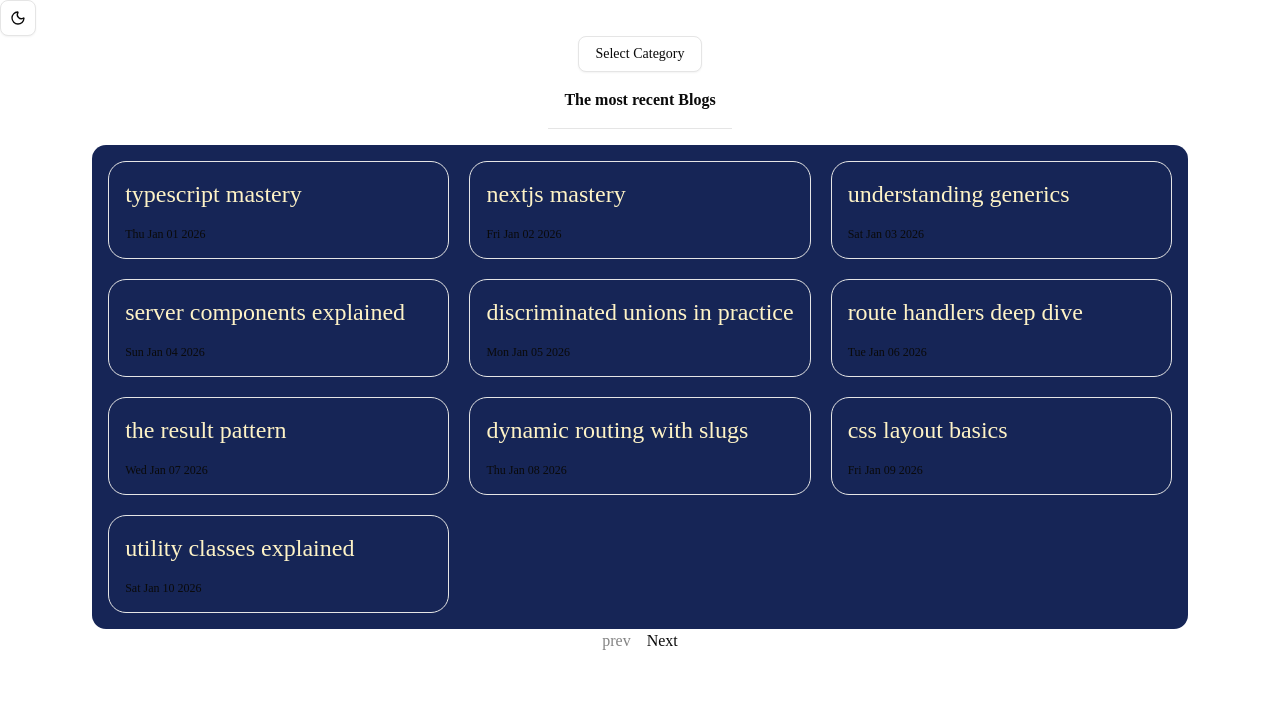
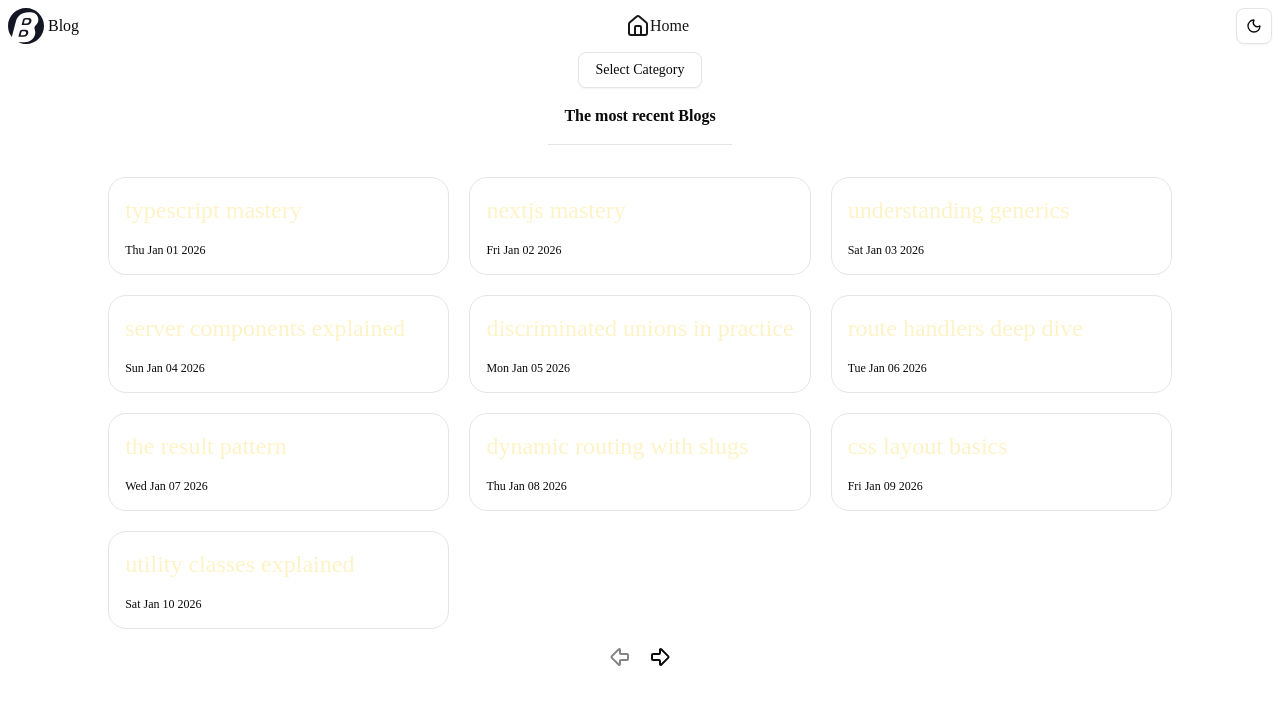
Before and after one commit to MostafaGamalBisher/Blog-App, a Next.js app: page /blog in a window 1280 px wide. Shown: the top 704 px of the page. Built offline with nearby package versions, Linux system fonts and the light colour scheme.

Commit message:
feat: enhance UI with theme toggle accessibility and pagination controls

```diff
--- a/src/app/blog/ThemeToggle.tsx
+++ b/src/app/blog/ThemeToggle.tsx
@@ -15,6 +15,7 @@ export function ThemeToggle() {
     >
       <Moon className="scale-100 rotate-0 transition-all dark:scale-0 dark:-rotate-90" />
       <Sun className="absolute scale-0 rotate-90 transition-all dark:scale-100 dark:rotate-0" />
+      <span className="sr-only">Toggle theme</span>
     </Button>
   );
 }
--- a/src/app/blog/_components/BlogsList.tsx
+++ b/src/app/blog/_components/BlogsList.tsx
@@ -8,7 +8,7 @@ interface BlogsListProps {
 
 const BlogsList = ({ blogs }: BlogsListProps) => {
   return (
-    <ul className="mt-4 grid grid-cols-3 gap-5 rounded-xl bg-blue-950 p-4">
+    <ul className="mt-4 grid grid-cols-1 gap-5 rounded-xl p-4 lg:grid-cols-3">
       {blogs.map((blog) => (
         <li key={blog.slug}>
           <Link href={`/blog/${blog.slug}`}>
--- a/src/app/blog/_components/PaginatedBlogsList.tsx
+++ b/src/app/blog/_components/PaginatedBlogsList.tsx
@@ -4,6 +4,7 @@ import Link from 'next/link';
 import { getBlogsFn } from '@/app/blog/utils/getBlogsFn';
 import { useQuery } from '@tanstack/react-query';
 import BlogsList from '@/app/blog/_components/BlogsList';
+import { ArrowBigLeft, ArrowBigRight } from 'lucide-react';
 
 interface PaginatedBlogsListProps {
   page?: string;
@@ -55,14 +56,22 @@ export function PaginatedBlogsList({
 
       <div className="flex gap-4">
         {meta.page === 1 ? (
-          <p className="pointer-events-none opacity-50 select-none">prev</p>
+          <p className="pointer-events-none opacity-50 select-none">
+            <ArrowBigLeft />
+          </p>
         ) : (
-          <Link href={`/blog?page=${meta.page - 1}${categoryQuery}`}>Prev</Link>
+          <Link href={`/blog?page=${meta.page - 1}${categoryQuery}`}>
+            <ArrowBigLeft />
+          </Link>
         )}
         {meta.hasNextPage ? (
-          <Link href={`/blog?page=${meta.page + 1}${categoryQuery}`}>Next</Link>
+          <Link href={`/blog?page=${meta.page + 1}${categoryQuery}`}>
+            <ArrowBigRight />
+          </Link>
         ) : (
-          <p className="pointer-events-none opacity-50 select-none">Next</p>
+          <p className="pointer-events-none opacity-50 select-none">
+            <ArrowBigRight />
+          </p>
         )}
       </div>
     </>
--- a/src/app/layout.tsx
+++ b/src/app/layout.tsx
@@ -3,6 +3,10 @@ import { Geist, Geist_Mono } from 'next/font/google';
 import './globals.css';
 import { ThemeProvider } from '@/app/theme-provider';
 import { ThemeToggle } from '@/app/blog/ThemeToggle';
+import Image from 'next/image';
+import logo from '../../public/icons/logo.svg';
+import Link from 'next/link';
+import { House } from 'lucide-react';
 
 const geistSans = Geist({
   variable: '--font-geist-sans',
@@ -32,7 +36,21 @@ export default function RootLayout({
     >
       <body className="flex min-h-full flex-col">
         <ThemeProvider attribute="class" defaultTheme="system" enableSystem>
-          <ThemeToggle />
+          <div className="m-2 flex items-center justify-between gap-1">
+            <Link href={'/'} className="flex items-center gap-1">
+              <Image src={logo} alt="app logo" className="dark:text-white" />
+              <span>Blog</span>
+            </Link>
+            <Link
+              className="text-primary flex transition-colors hover:text-blue-400"
+              href={'/'}
+            >
+              <House />
+              <span>Home</span>
+            </Link>
+            <ThemeToggle />
+          </div>
+
           {children}
         </ThemeProvider>
       </body>
--- a/src/app/page.tsx
+++ b/src/app/page.tsx
@@ -3,7 +3,7 @@ import Link from 'next/link';
 export default function Home() {
   return (
     <div className="flex flex-col items-center justify-center gap-4">
-      <p className="text-5xl text-blue-200">Welcome to the Blog App</p>
+      <p className="text-3xl text-blue-200">Welcome to Al-Mdrasa Blog App</p>
       <Link
         href={'/blog'}
         className="bg-background animate-pulse cursor-pointer rounded-4xl p-2 text-xl transition-all"
```
Also changed, not shown: public/icons/logo.svg (added).
